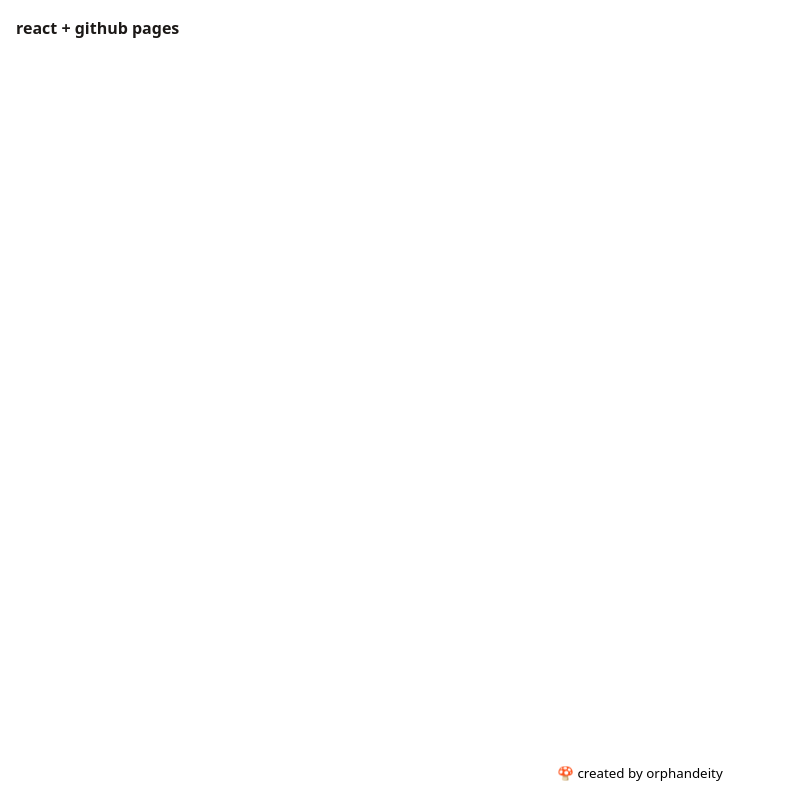
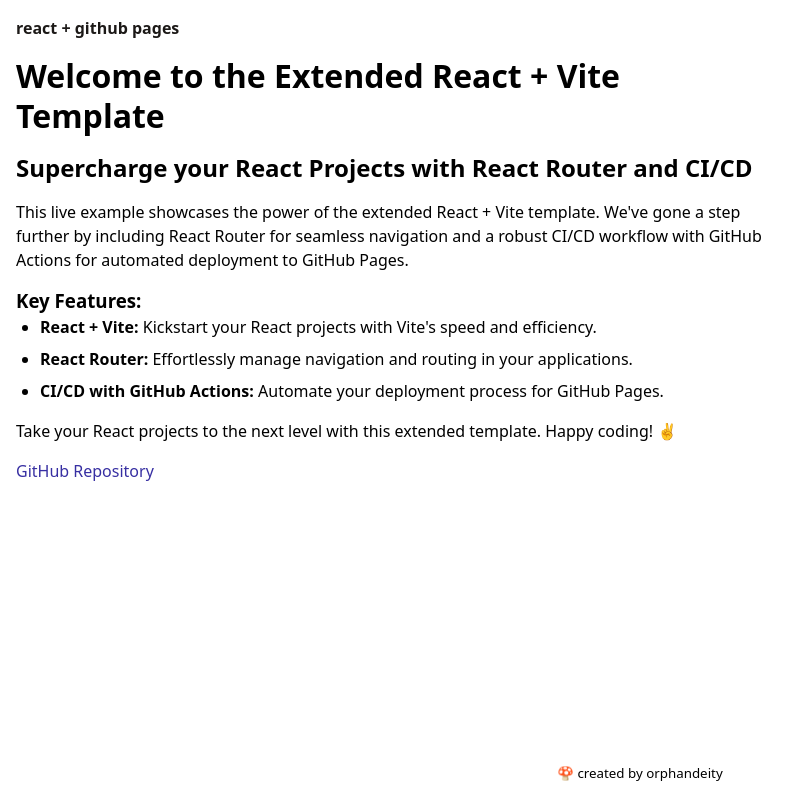
Before and after one commit to orphandeity/gh-pages-react, a React (Vite) app: page / in a window 1280 px wide. Shown: the whole page, without its empty margins (0-808 px from the left). Built offline with nearby package versions, Linux system fonts and the light colour scheme.

Commit message:
adds home page

```diff
--- a/src/App.jsx
+++ b/src/App.jsx
@@ -1,11 +1,18 @@
 import { createBrowserRouter, RouterProvider } from 'react-router-dom'
 import Layout from './routes/Layout'
+import Home from './routes/Home'
 
 const router = createBrowserRouter(
   [
     {
       path: '/',
       Component: Layout,
+      children: [
+        {
+          index: true,
+          Component: Home,
+        },
+      ],
     },
   ],
   {
--- /dev/null
+++ b/src/routes/Home.jsx
@@ -0,0 +1,46 @@
+function Home() {
+  return (
+    <div style={{ maxWidth: '750px', display: 'grid', gap: 'var(--padding)' }}>
+      <h1>Welcome to the Extended React + Vite Template</h1>
+      <h2>Supercharge your React Projects with React Router and CI/CD</h2>
+      <p>
+        This live example showcases the power of the extended React + Vite
+        template. We&apos;ve gone a step further by including React Router for
+        seamless navigation and a robust CI/CD workflow with GitHub Actions for
+        automated deployment to GitHub Pages.
+      </p>
+      <section>
+        <h3>Key Features:</h3>
+        <ul
+          style={{
+            marginLeft: 'var(--margin-sm)',
+            display: 'grid',
+            gap: 'var(--padding-sm)',
+          }}
+        >
+          <li>
+            <b>React + Vite:</b> Kickstart your React projects with Vite&apos;s
+            speed and efficiency.
+          </li>
+          <li>
+            <b>React Router:</b> Effortlessly manage navigation and routing in
+            your applications.
+          </li>
+          <li>
+            <b>CI/CD with GitHub Actions:</b> Automate your deployment process
+            for GitHub Pages.
+          </li>
+        </ul>
+      </section>
+      <p>
+        Take your React projects to the next level with this extended template.
+        Happy coding! ✌️
+      </p>
+      <a href="https://github.com/orphandeity/gh-pages-react.git">
+        GitHub Repository
+      </a>
+    </div>
+  )
+}
+
+export default Home
```
